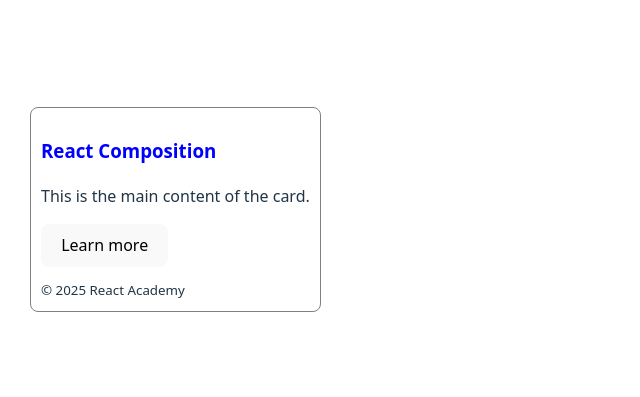
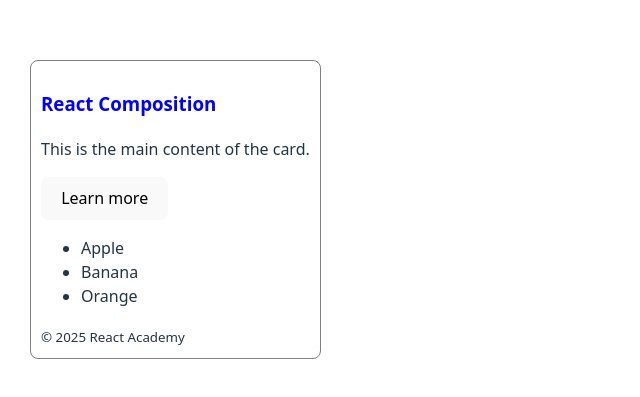
Before and after one commit to ypandey9/my-exercise-react-app, a React (Vite) app: page / in a window 1280 px wide. Shown: the part 183-580 px from the top of the page, without its empty margins (0-640 px from the left). Built offline with nearby package versions, Linux system fonts and the light colour scheme.

Commit message:
Added list access

```diff
--- a/src/App.tsx
+++ b/src/App.tsx
@@ -1,5 +1,6 @@
 import Card from "./components/Card";
 
+const fruits=["Apple","Banana","Orange"];
 
 export default function App() {
   return (
@@ -9,7 +10,11 @@
  >
 <p>This is the main content of the card.</p>
 <button>Learn more</button>
+<ul>
+  {fruits.map((fruit,index)=>(
+    <li key={index}>{fruit}</li>
+  ))}
+ </ul>
  </Card>
-
   );
 }
```
